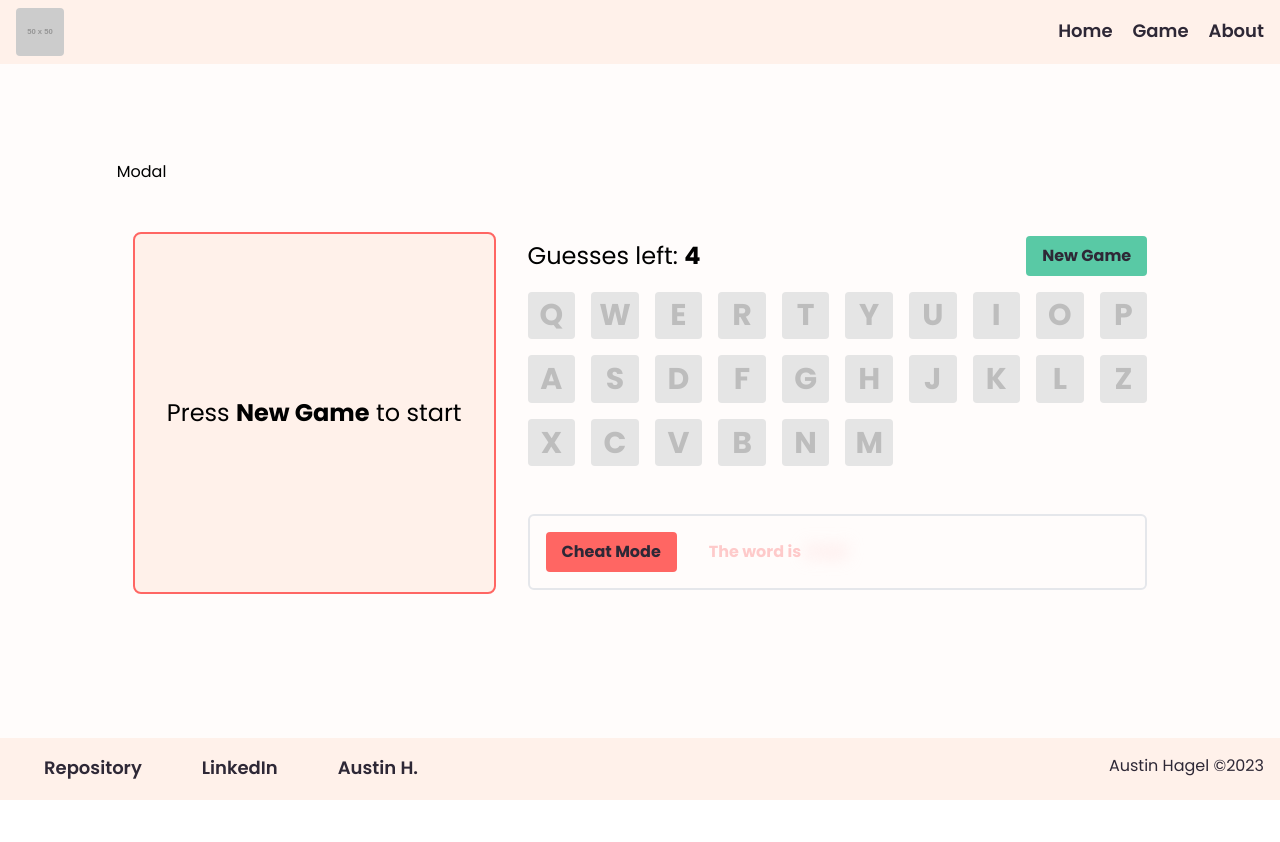
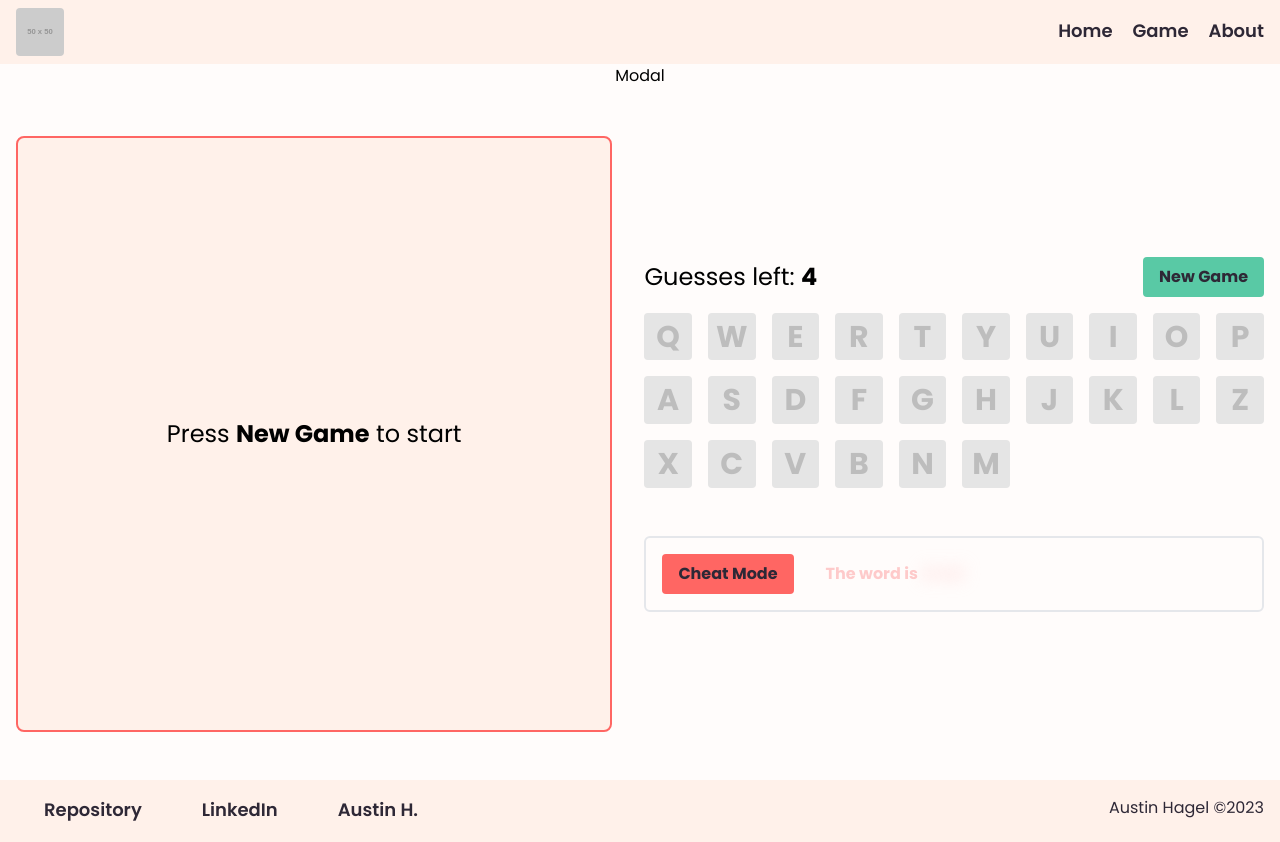
Before and after one commit to austinh-io/RTT-WordGuess, a React (Vite) app: page /rtt-wordguess/game in a window 1280 px wide. Before the commit the page ends 800 px from the top, so only its background shows below. Built offline with nearby package versions, Linux system fonts and the light colour scheme; some icons are missing.

Commit message:
Refactor Game component styles

```diff
--- a/src/pages/game/Game.tsx
+++ b/src/pages/game/Game.tsx
@@ -113,10 +113,11 @@ const Game: React.FC = () => {
       initial='initial'
       animate='animate'
       exit='exit'
-      variants={pageTransition}>
+      variants={pageTransition}
+      className=' flex items-center flex-col w-full'>
       <Modal />
-      <div className='flex flex-grow justify-center items-center px-4 py-12'>
-        <main className='flex lg:flex-row items-center gap-8 flex-col '>
+      <div className='flex flex-grow items-center px-4 py-12 w-full'>
+        <main className='flex justify-center lg:flex-row items-center gap-8 flex-col w-full'>
           <GameVisual>
             {isNewGame && !isLoading && !error && (
               <p className='text-2xl'>
```
